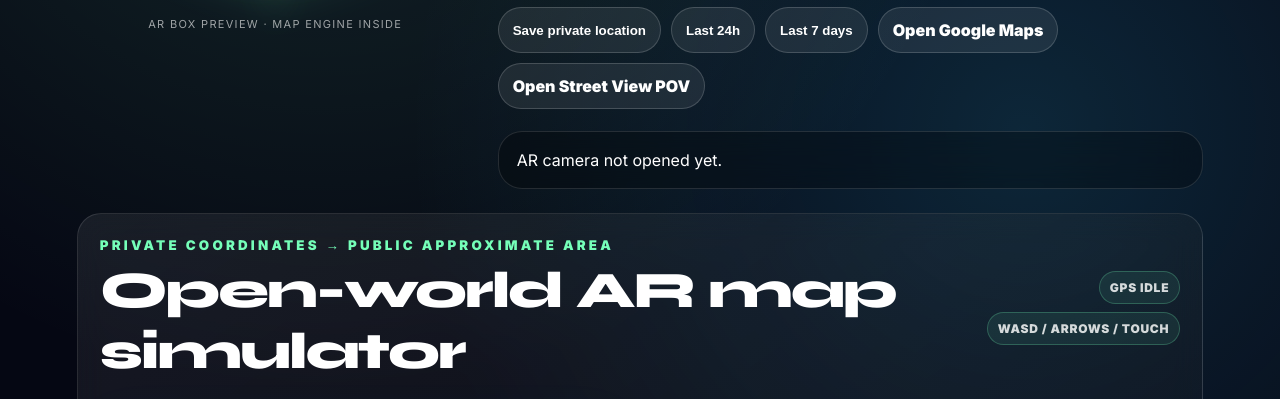
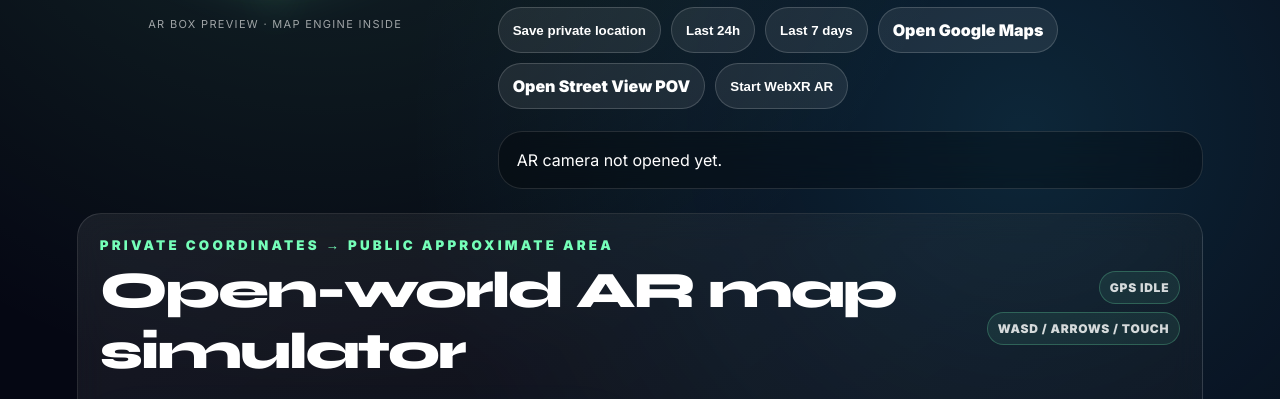
Before and after one commit to jakesejo-stack/soulmatch, a website: page member-scheme2-cities-map/index.html in a window 1280 px wide. Shown: the part 1308-1707 px from the top of the page. Drawn offline with Linux system fonts and the light colour scheme; no server answers.

Commit message:
Add button to start WebXR AR functionality

```diff
--- a/member-scheme2-cities-map/index.html
+++ b/member-scheme2-cities-map/index.html
@@ -61,6 +61,7 @@
       <button id="show7Btn" type="button">Last 7 days</button>
       <a id="mapsLink" target="_blank" rel="noreferrer" href="https://maps.google.com">Open Google Maps</a>
       <a id="streetViewLink" target="_blank" rel="noreferrer" href="https://maps.google.com">Open Street View POV</a>
+      <button id="startWebXRBtn" type="button">Start WebXR AR</button>
     </div>
 
     <div id="locationOutput" class="output">AR camera not opened yet.</div>
```
